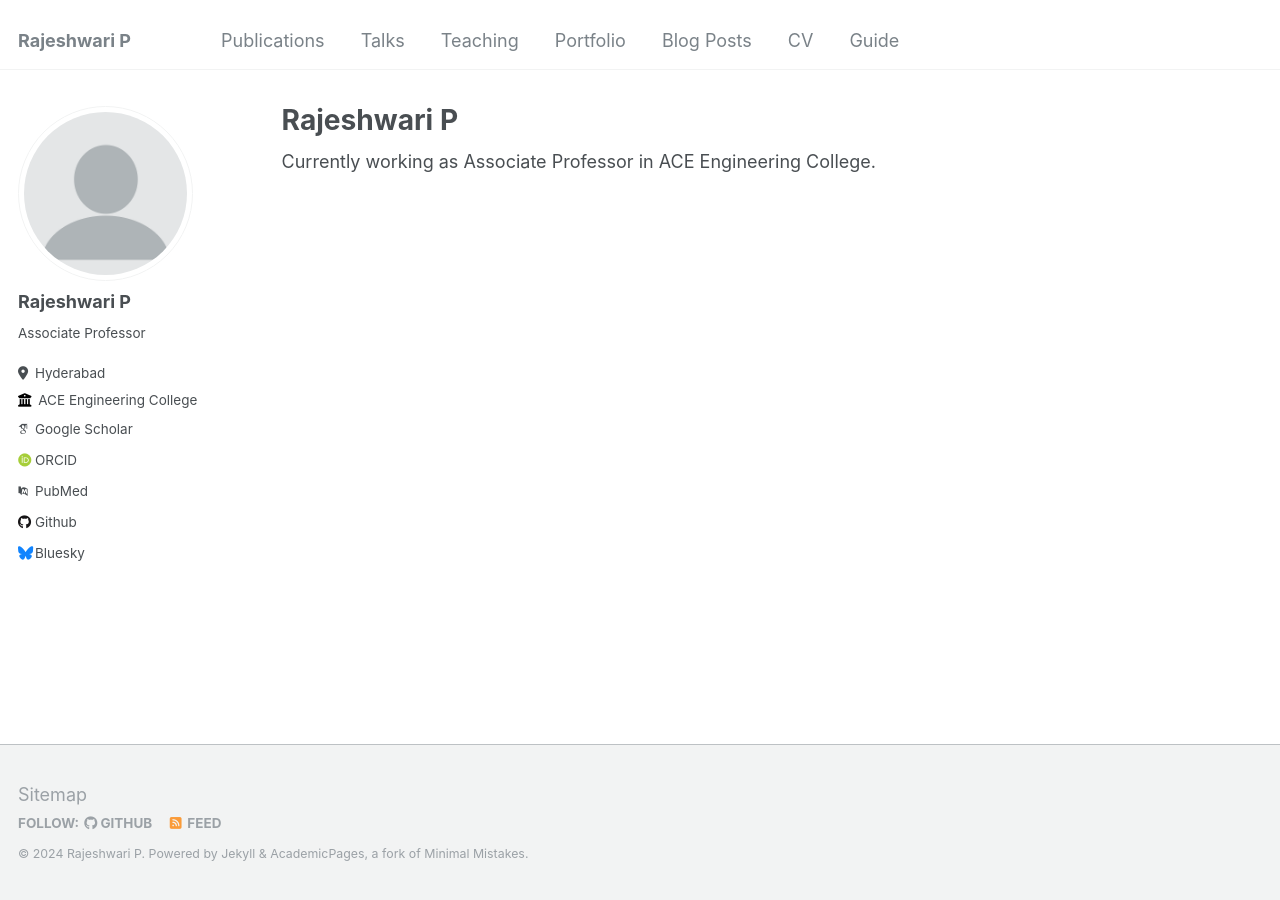
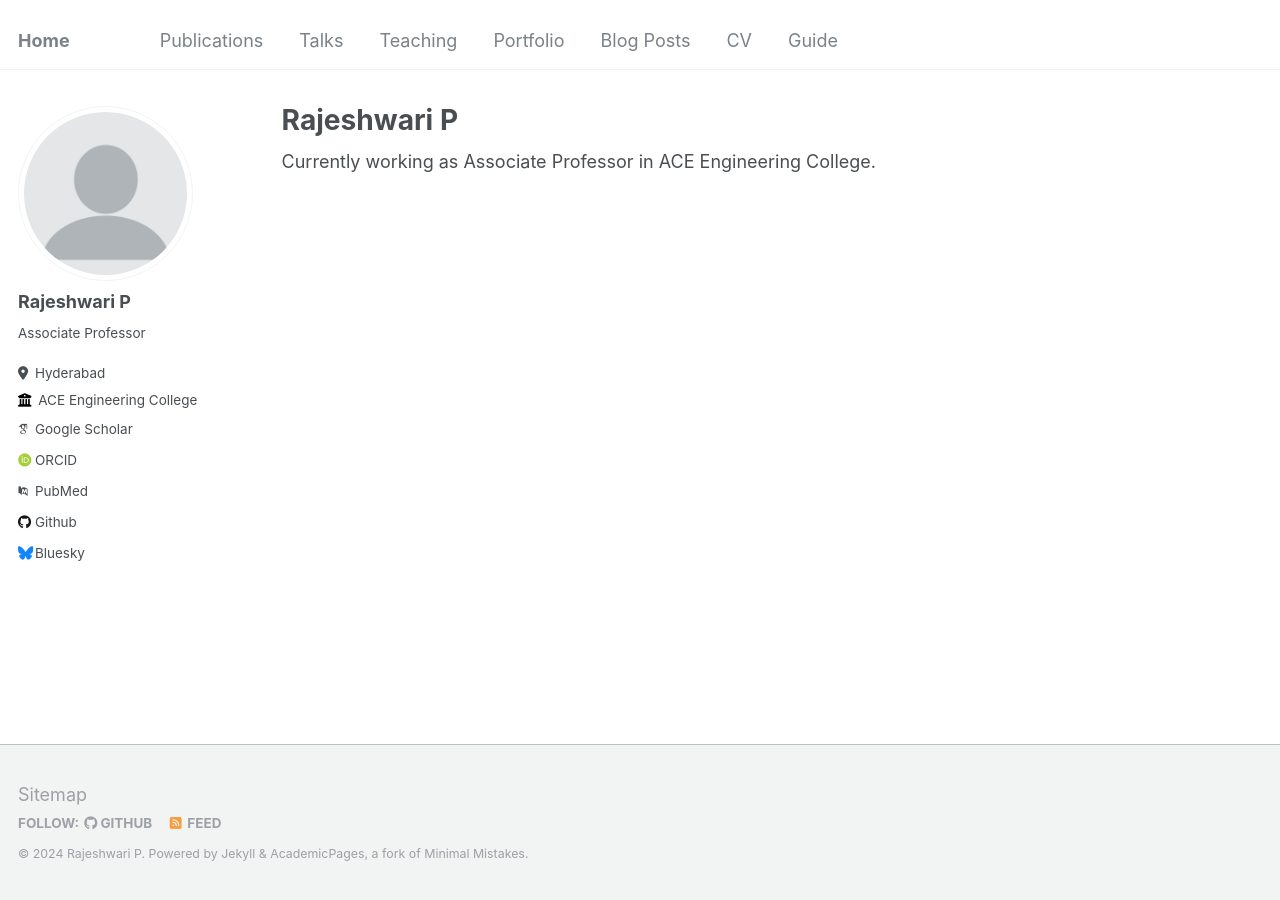
Before and after one commit to nookaraji/nookaraji.github.io, a Jekyll site: the page built from _pages/about.md, in a window 1280 px wide. Built offline with Jekyll 4.4.1, drawn with Linux system fonts in a browser that asks for light colours; some web fonts are replaced.

Commit message:
Update _config.yml

```diff
--- a/_config.yml
+++ b/_config.yml
@@ -8,7 +8,7 @@
 
 # Basic Site Settings
 locale                   : "en-US"
-title                    : "Rajeshwari P"
+title                    : "Home"
 title_separator          : "-"
 name                     : &name "Rajeshwari P"
 description              : &description "Associate professor"
```
